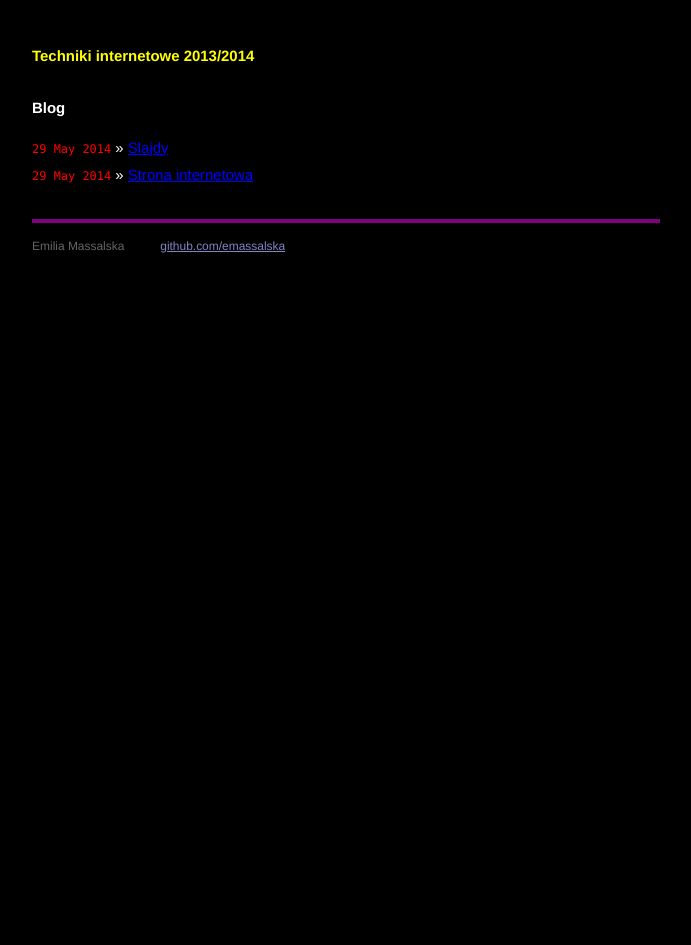
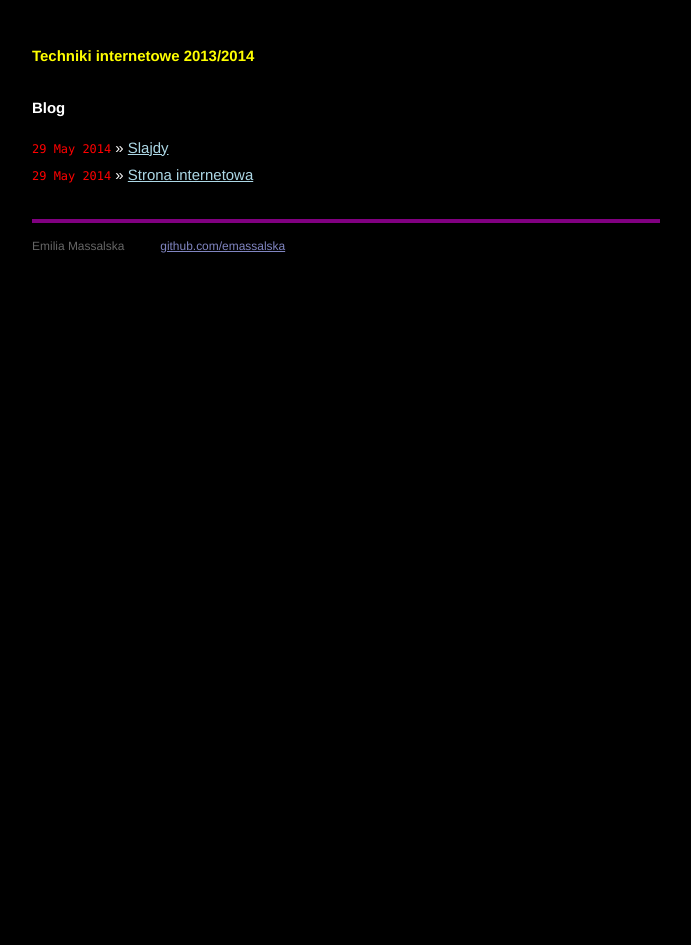
Before and after one commit to emassalska/emassalska.github.io, a Jekyll site: the page built from index.html, in a window 1280 px wide. Shown: the whole page, without its empty margins (294-985 px from the left). Built offline with Jekyll 4.4.1, drawn with Linux system fonts in a browser that asks for light colours; Markdown is read by kramdown in place of the engine named in the settings.

Commit message:
zmiana stylow

```diff
--- a/css/main.css
+++ b/css/main.css
@@ -26,9 +26,9 @@ h1, h2, h3, h4, h5, h6 {
 h1 { margin-bottom: 1em; }
 p { margin: 1em 0; }
 
-a         { color: blue; }
-a:hover   { color: blue; }
-a:visited { color: blue; }
+a         { color: lightblue; }
+a:hover   { color: orange; }
+a:visited { color: orange; }
 
 /*****************************************************************************/
 /*
```
